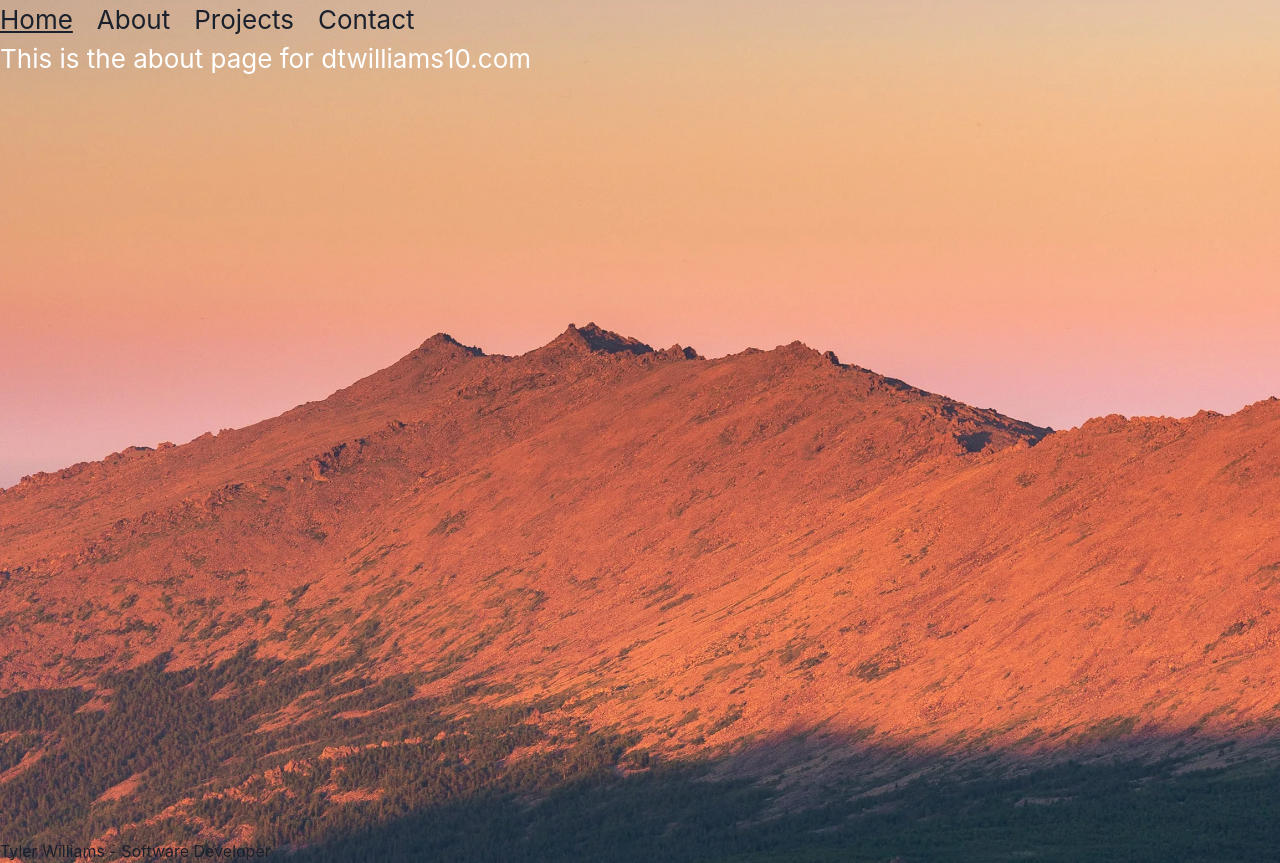
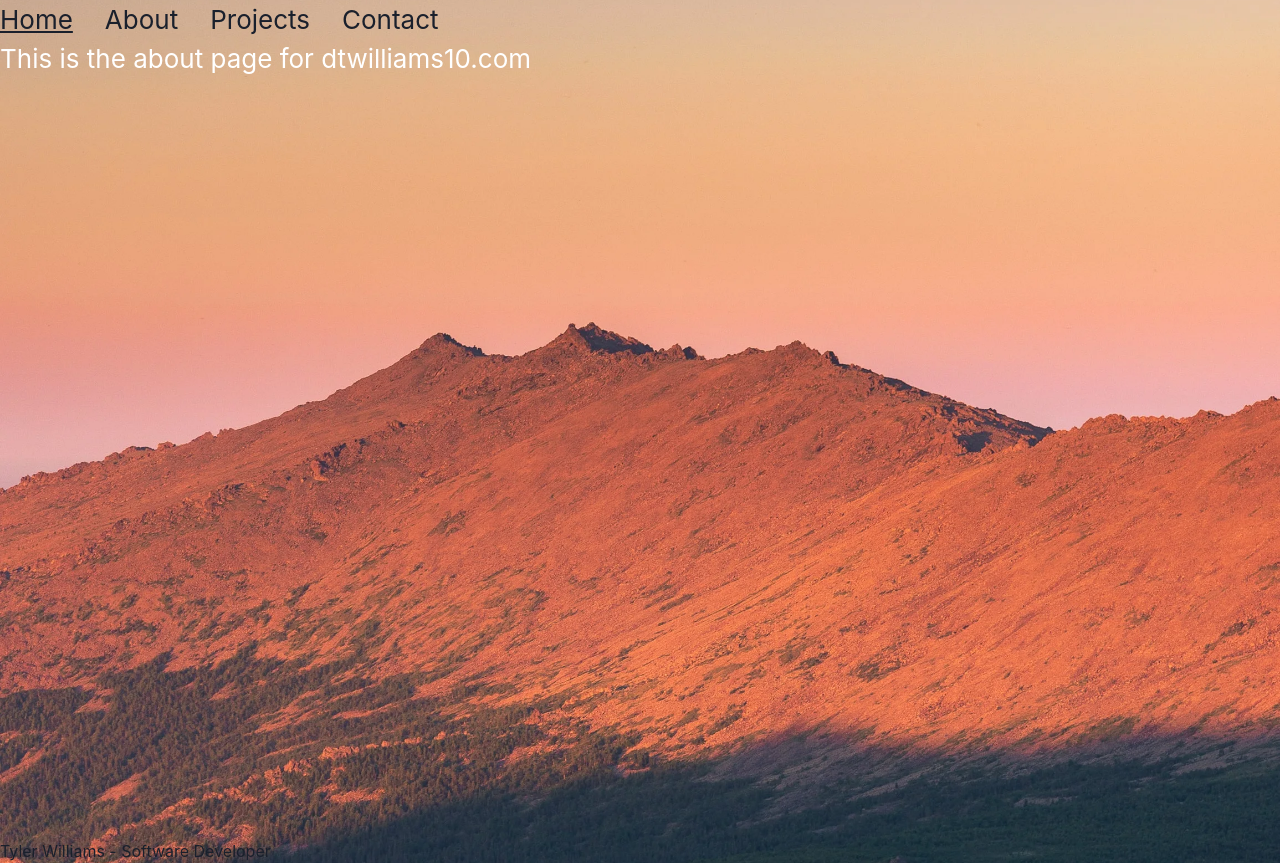
Before and after one commit to dtwilliams10/dtwilliams10.com, a React (Create React App) app: page /about in a window 1280 px wide. Built offline with nearby package versions, Linux system fonts and the light colour scheme.

Commit message:
Added id for each section

```diff
--- a/src/components/Header.tsx
+++ b/src/components/Header.tsx
@@ -5,7 +5,7 @@ import { Link, HStack } from '@chakra-ui/react';
 function Header() {
         return (
                 <div className="nav">
-                    <HStack spacing={6}>
+                    <HStack spacing={8}>
                         <Link as={RouterLink} to="/">Home</Link>
                         <Link as={RouterLink} to="/about">About</Link>
                         <Link as={RouterLink} to="/projects">Projects</Link>
--- a/src/pages/About.tsx
+++ b/src/pages/About.tsx
@@ -2,7 +2,7 @@ import React from 'react';
 
 function AboutPage()  {
         return (
-            <div className="App-body">
+            <div className="App-body" id="about">
                 This is the about page for dtwilliams10.com
             </div>
         );
--- a/src/pages/Contact.tsx
+++ b/src/pages/Contact.tsx
@@ -2,7 +2,7 @@ import React from 'react';
 
 function Contact()  {
         return (
-            <div className="App-body">
+            <div className="App-body" id="contact">
                 This is the contact page for dtwilliams10.com
             </div>
         );
--- a/src/pages/Projects.tsx
+++ b/src/pages/Projects.tsx
@@ -2,7 +2,7 @@ import React from 'react';
 
 function ProjectPage()  {
         return (
-            <div className="App-body">
+            <div className="App-body" id="projects">
                 This is the project page for dtwilliams10.com
             </div>
         );
```
